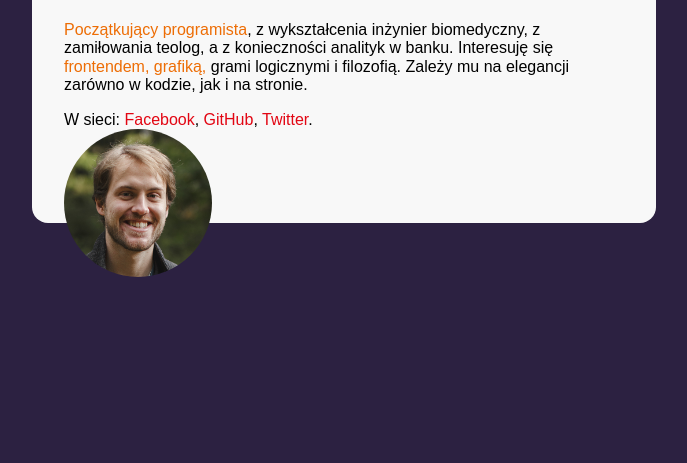
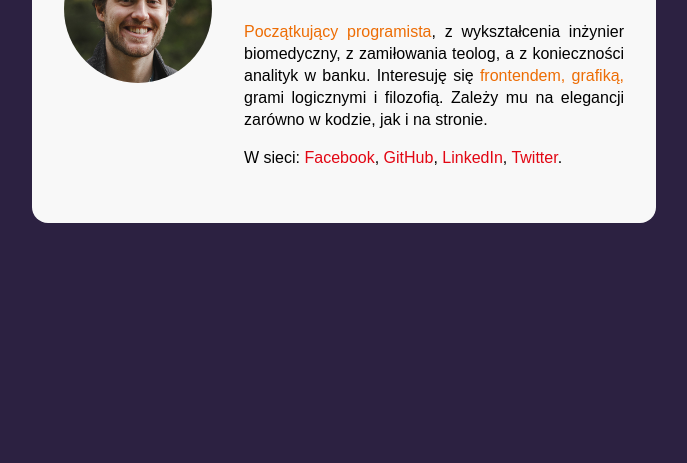
Before and after one commit to filip-rybczynski/business-card, a plain HTML site: page index.html in a window 1280 px wide. Shown: the part 337-800 px from the top of the page, without its empty margins (296-983 px from the left). Drawn offline with Linux system fonts and the light colour scheme.

Commit message:
Adding flexbox

```diff
--- a/index.html
+++ b/index.html
@@ -9,12 +9,12 @@
   </head>
   <body class="body">
     <article class="card">
-
+        <div>
       <h1 class="card__person">Filip Rybczyński</h1>
       <p class="card__title">Junior frontend developer</p>
       <p class="card__info">
-        <strong class="important">Początkujący programista</strong>,
-        z wykształcenia inżynier biomedyczny, z zamiłowania teolog, a z
+        <strong class="important">Początkujący programista</strong>, z
+        wykształcenia inżynier biomedyczny, z zamiłowania teolog, a z
         konieczności analityk w banku. Interesuję się
         <strong class="important">frontendem, grafiką,</strong>
         grami logicznymi i filozofią. Zależy mu na elegancji zarówno w kodzie,
@@ -22,17 +22,20 @@
       </p>
       <p class="card__info card__info--below">
         W sieci:
-        <a class="card__link" href="#">Facebook</a>,
-        <a class="card__link" href="#">GitHub</a>,
-        <a class="card__link" href="#">Twitter</a>.
+        <a class="card__link" href="https://www.facebook.com/filip.rybczynski.3"
+          >Facebook</a
+        >, <a class="card__link" href="https://github.com/filip-rybczynski">GitHub</a>,
+        <a class="card__link" href="https://www.linkedin.com/in/filip-rybczy%C5%84ski/">LinkedIn</a>,
+        <a class="card__link" href="https://twitter.com/FilipRybczynski">Twitter</a>.
       </p>
-<div>
-      <img
-      class="card__photo"
-      src="portret.jpg"
-      alt="Portret właściciela wizytówki"
-    />
-</div>
+    </div>
+
+        <img
+          class="card__photo"
+          src="portret.jpg"
+          alt="Portret właściciela wizytówki"
+        />
+
     </article>
   </body>
 </html>
--- a/style.css
+++ b/style.css
@@ -12,6 +12,7 @@ html {
     justify-content: center;
     align-items: center;
     height: 100vh;
+    min-width: 624px;
 }
 
 .card {
@@ -21,11 +22,16 @@ html {
     border-radius: 16px;
     padding: 32px;
     font-family: Arial, Helvetica, sans-serif;
+    display: flex;
+    flex-direction: row-reverse;
+    justify-content: space-between;
 }
 
 .card__info {
     font-size: 16px;
     margin: 0px;
+    text-align: justify;
+    line-height: 22px;
 }
 
 .card__info--below {
@@ -52,6 +58,7 @@ html {
 height: 148px;
 width: 148px;
 border-radius: 50%;
+margin-right: 32px;
 }
 
 .card__title {
```
